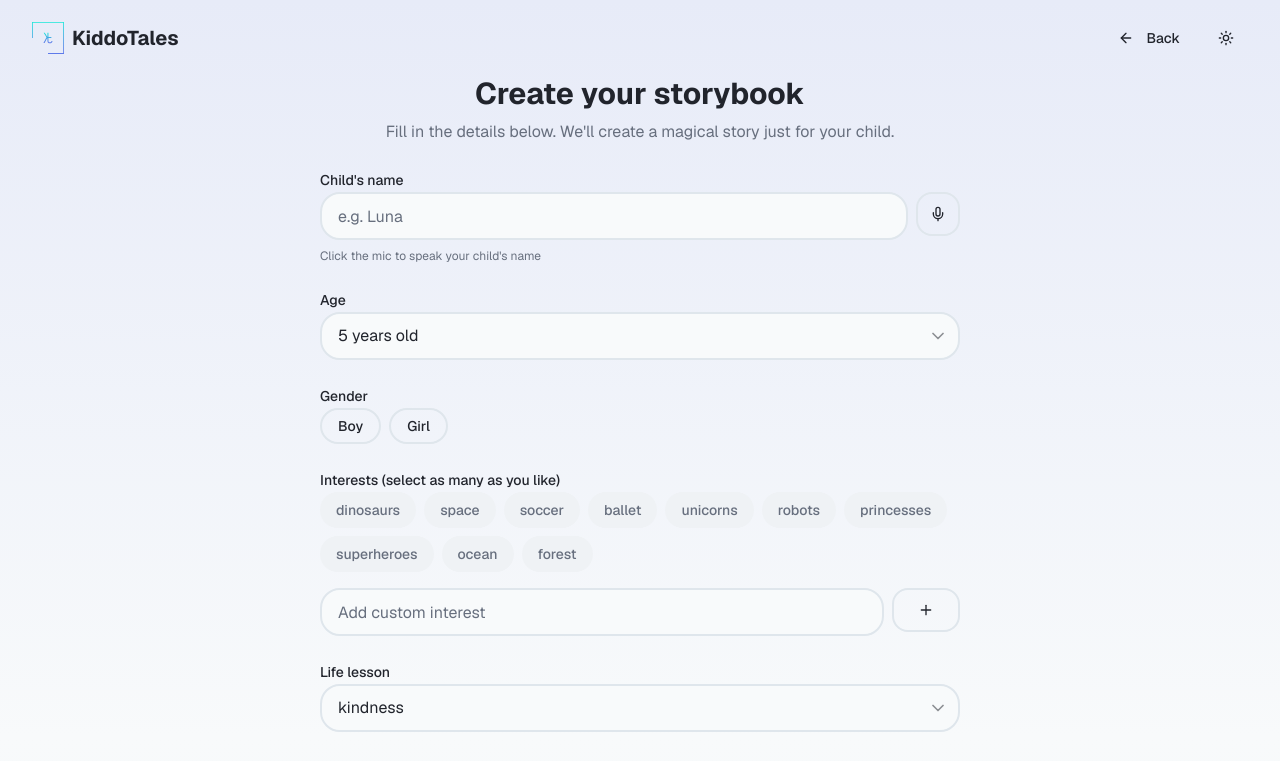
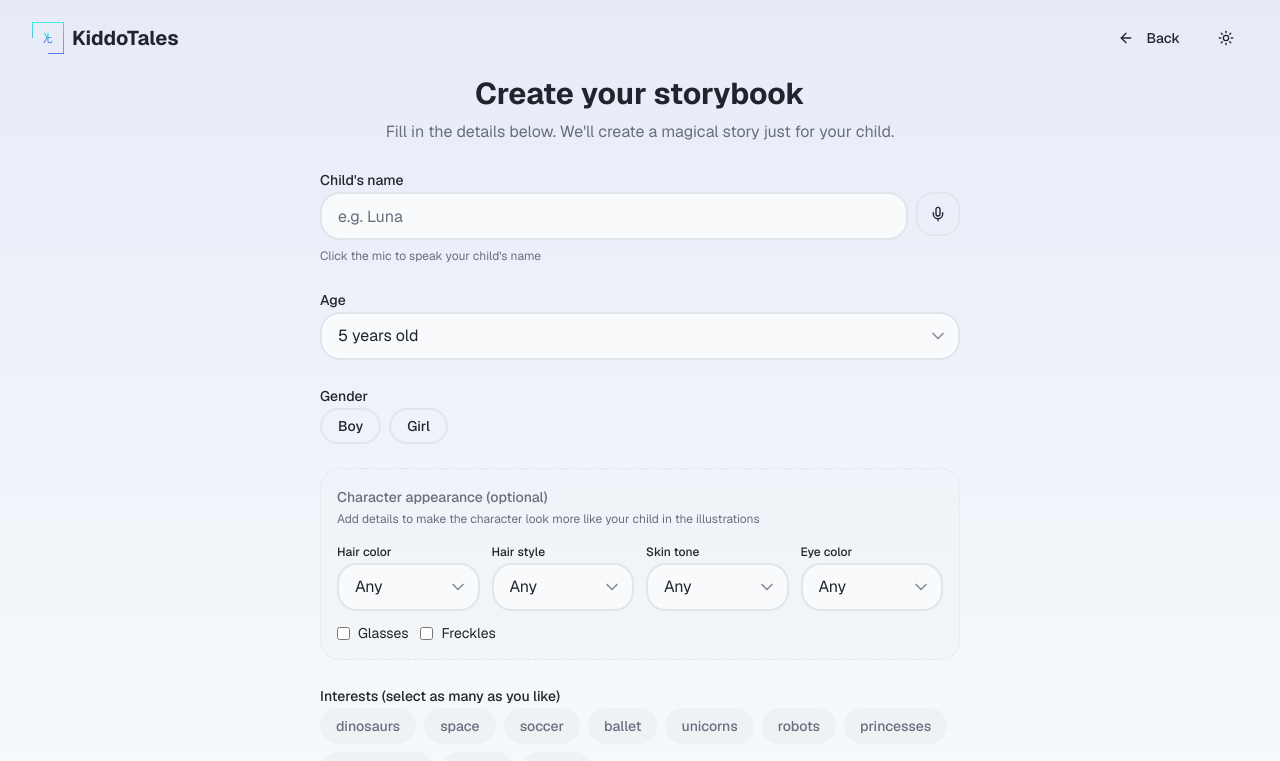
Before and after one commit to chris-712interactive/kiddotales, a Next.js app: page /create in a window 1280 px wide. Shown: the top 761 px of the page. Built offline with nearby package versions, Linux system fonts and the light colour scheme.

Commit message:
added character appearance to the form

```diff
--- a/src/app/api/generate/route.ts
+++ b/src/app/api/generate/route.ts
@@ -5,7 +5,7 @@ import {
   getStoryUserPrompt,
   ART_STYLE_PROMPTS,
 } from "@/lib/constants";
-import type { BookData, BookPage } from "@/types";
+import type { BookData, BookPage, CharacterAppearance } from "@/types";
 import { STORY_SYSTEM_PROMPT } from "@/lib/prompts";
 
 const openai = new OpenAI({
@@ -15,6 +15,37 @@ const openai = new OpenAI({
 const replicate = new Replicate({
   auth: process.env.REPLICATE_API_TOKEN,
 });
+
+/** Builds character description from optional parent-selected appearance. */
+function buildAppearancePrefix(
+  childName: string,
+  age: number,
+  pronouns: string,
+  appearance?: CharacterAppearance
+): string | null {
+  if (!appearance || typeof appearance !== "object") return null;
+  const a = appearance as Record<string, unknown>;
+  const hasAny =
+    a.hairColor || a.hairStyle || a.skinTone || a.eyeColor || a.glasses || a.freckles;
+  if (!hasAny) return null;
+
+  const isGirl = /she\/her|girl/i.test(pronouns || "");
+  const isBoy = /he\/him|boy/i.test(pronouns || "");
+  const genderPhrase = isGirl ? "young girl" : isBoy ? "young boy" : "young child";
+  const parts: string[] = [`A ${age}-year-old ${genderPhrase} named ${childName}`];
+
+  const hair: string[] = [];
+  if (a.hairColor && typeof a.hairColor === "string") hair.push(a.hairColor);
+  if (a.hairStyle && typeof a.hairStyle === "string") hair.push(a.hairStyle);
+  if (hair.length) parts.push(`${hair.join(" ")} hair`);
+
+  if (a.skinTone && typeof a.skinTone === "string") parts.push(`${a.skinTone} skin`);
+  if (a.eyeColor && typeof a.eyeColor === "string") parts.push(`${a.eyeColor} eyes`);
+  if (a.glasses) parts.push("wearing glasses");
+  if (a.freckles) parts.push("freckles");
+
+  return parts.join(", ") + ", children's book illustration style.";
+}
 
 /** Retry OpenAI request with exponential backoff on rate limit (429). Respects retry-after header when present. */
 async function createCompletionWithRetry(
@@ -57,7 +88,8 @@ export async function POST(request: NextRequest) {
       interests,
       lifeLesson,
       artStyle,
-    } = body;
+      appearance,
+    } = body as { appearance?: CharacterAppearance } & typeof body;
 
     if (!childName || !interests?.length) {
       return NextResponse.json(
@@ -88,6 +120,7 @@ export async function POST(request: NextRequest) {
       interests,
       lifeLesson: lifeLesson || "kindness",
       artStyle: artStyle || "whimsical-watercolor",
+      appearance,
     });
 
     const systemPrompt = STORY_SYSTEM_PROMPT
@@ -159,10 +192,18 @@ export async function POST(request: NextRequest) {
     const styleSuffix = ART_STYLE_PROMPTS[artStyle] || ART_STYLE_PROMPTS["whimsical-watercolor"];
 
     // Character consistency: prepend same description to every image prompt
+    // Parent-selected appearance overrides GPT's characterDescription when provided
+    const appearancePrefix = buildAppearancePrefix(
+      childName,
+      age || 5,
+      pronouns || "",
+      appearance
+    );
     const isGirl = /she\/her|girl/i.test(pronouns || "");
     const isBoy = /he\/him|boy/i.test(pronouns || "");
     const genderPhrase = isGirl ? "young girl" : isBoy ? "young boy" : "young child";
     const characterPrefix =
+      appearancePrefix ||
       parsed.characterDescription?.trim() ||
       `A ${age || 5}-year-old ${genderPhrase} named ${childName}, children's book illustration style.`;
 
--- a/src/app/create/page.tsx
+++ b/src/app/create/page.tsx
@@ -28,6 +28,10 @@ import {
   GENDERS,
   INTERESTS,
   LIFE_LESSONS,
+  HAIR_COLORS,
+  HAIR_STYLES,
+  SKIN_TONES,
+  EYE_COLORS,
   type CreateFormData,
 } from "@/types";
 
@@ -70,6 +74,7 @@ const SURPRISE_EXAMPLES: CreateFormData[] = [
     interests: ["unicorns", "ballet", "forest"],
     lifeLesson: "bravery",
     artStyle: "whimsical-watercolor",
+    appearance: {},
   },
   {
     childName: "Max",
@@ -78,6 +83,7 @@ const SURPRISE_EXAMPLES: CreateFormData[] = [
     interests: ["dinosaurs", "space", "robots"],
     lifeLesson: "friendship",
     artStyle: "pixar-3d",
+    appearance: {},
   },
   {
     childName: "River",
@@ -86,6 +92,7 @@ const SURPRISE_EXAMPLES: CreateFormData[] = [
     interests: ["ocean", "superheroes", "princesses"],
     lifeLesson: "kindness",
     artStyle: "vibrant-cartoon",
+    appearance: {},
   },
 ];
 
@@ -102,6 +109,7 @@ export default function CreatePage() {
     interests: [],
     lifeLesson: "kindness",
     artStyle: "whimsical-watercolor",
+    appearance: {},
   });
 
   const [customInterest, setCustomInterest] = useState("");
@@ -352,6 +360,134 @@ export default function CreatePage() {
               </div>
             </div>
 
+            {/* Optional: Character appearance */}
+            <div className="space-y-3 rounded-xl border border-dashed border-muted-foreground/30 bg-muted/30 p-4">
+              <div>
+                <Label className="text-muted-foreground">Character appearance (optional)</Label>
+                <p className="text-xs text-muted-foreground mt-0.5">
+                  Add details to make the character look more like your child in the illustrations
+                </p>
+              </div>
+              <div className="grid grid-cols-2 gap-3 sm:grid-cols-4">
+                <div className="space-y-1">
+                  <Label htmlFor="hairColor" className="text-xs">Hair color</Label>
+                  <Select
+                    id="hairColor"
+                    value={form.appearance?.hairColor ?? ""}
+                    onChange={(e) =>
+                      setForm((prev) => ({
+                        ...prev,
+                        appearance: {
+                          ...prev.appearance,
+                          hairColor: e.target.value || undefined,
+                        },
+                      }))
+                    }
+                  >
+                    {HAIR_COLORS.map((o) => (
+                      <option key={o.value || "any"} value={o.value}>{o.label}</option>
+                    ))}
+                  </Select>
+                </div>
+                <div className="space-y-1">
+                  <Label htmlFor="hairStyle" className="text-xs">Hair style</Label>
+                  <Select
+                    id="hairStyle"
+                    value={form.appearance?.hairStyle ?? ""}
+                    onChange={(e) =>
+                      setForm((prev) => ({
+                        ...prev,
+                        appearance: {
+                          ...prev.appearance,
+                          hairStyle: e.target.value || undefined,
+                        },
+                      }))
+                    }
+                  >
+                    {HAIR_STYLES.map((o) => (
+                      <option key={o.value || "any"} value={o.value}>{o.label}</option>
+                    ))}
+                  </Select>
+                </div>
+                <div className="space-y-1">
+                  <Label htmlFor="skinTone" className="text-xs">Skin tone</Label>
+                  <Select
+                    id="skinTone"
+                    value={form.appearance?.skinTone ?? ""}
+                    onChange={(e) =>
+                      setForm((prev) => ({
+                        ...prev,
+                        appearance: {
+                          ...prev.appearance,
+                          skinTone: e.target.value || undefined,
+                        },
+                      }))
+                    }
+                  >
+                    {SKIN_TONES.map((o) => (
+                      <option key={o.value || "any"} value={o.value}>{o.label}</option>
+                    ))}
+                  </Select>
+                </div>
+                <div className="space-y-1">
+                  <Label htmlFor="eyeColor" className="text-xs">Eye color</Label>
+                  <Select
+                    id="eyeColor"
+                    value={form.appearance?.eyeColor ?? ""}
+                    onChange={(e) =>
+                      setForm((prev) => ({
+                        ...prev,
+                        appearance: {
+                          ...prev.appearance,
+                          eyeColor: e.target.value || undefined,
+                        },
+                      }))
+                    }
+                  >
+                    {EYE_COLORS.map((o) => (
+                      <option key={o.value || "any"} value={o.value}>{o.label}</option>
+                    ))}
+                  </Select>
+                </div>
+              </div>
+              <div className="flex flex-wrap gap-3">
+                <label className="flex cursor-pointer items-center gap-2">
+                  <input
+                    type="checkbox"
+                    checked={form.appearance?.glasses ?? false}
+                    onChange={(e) =>
+                      setForm((prev) => ({
+                        ...prev,
+                        appearance: {
+                          ...prev.appearance,
+                          glasses: e.target.checked || undefined,
+                        },
+                      }))
+                    }
+                    className="rounded border-muted-foreground/50"
+                  />
+                  <span className="text-sm">Glasses</span>
+                </label>
+                <label className="flex cursor-pointer items-center gap-2">
+                  <input
+                    type="checkbox"
+                    checked={form.appearance?.freckles ?? false}
+                    onChange={(e) =>
+                      setForm((prev) => ({
+                        ...prev,
+                        appearance: {
+                          ...prev.appearance,
+                          freckles: e.target.checked || undefined,
+                        },
+                      }))
+                    }
+                    className="rounded border-muted-foreground/50"
+                  />
+                  <span className="text-sm">Freckles</span>
+                </label>
+              </div>
+            </div>
+
             {/* Interests */}
             <div className="space-y-2">
               <Label>Interests (select as many as you like)</Label>
--- a/src/lib/constants.ts
+++ b/src/lib/constants.ts
@@ -37,6 +37,7 @@ export const getStoryUserPrompt = (params: {
   interests: string[];
   lifeLesson: string;
   artStyle: string;
+  appearance?: { hairColor?: string; hairStyle?: string; skinTone?: string; eyeColor?: string; glasses?: boolean; freckles?: boolean };
 }) => {
   const artStyleDescriptions: Record<string, string> = {
     "whimsical-watercolor": "soft watercolor illustrations with dreamy, flowing colors",
@@ -45,6 +46,18 @@ export const getStoryUserPrompt = (params: {
     "vibrant-cartoon": "bright, bold cartoon style with clean lines",
   };
 
+  const appearanceParts: string[] = [];
+  if (params.appearance?.hairColor) appearanceParts.push(`${params.appearance.hairColor} hair`);
+  if (params.appearance?.hairStyle) appearanceParts.push(params.appearance.hairStyle);
+  if (params.appearance?.skinTone) appearanceParts.push(`${params.appearance.skinTone} skin`);
+  if (params.appearance?.eyeColor) appearanceParts.push(`${params.appearance.eyeColor} eyes`);
+  if (params.appearance?.glasses) appearanceParts.push("glasses");
+  if (params.appearance?.freckles) appearanceParts.push("freckles");
+  const appearanceLine =
+    appearanceParts.length > 0
+      ? `\n- Character appearance (use in characterDescription): ${appearanceParts.join(", ")}`
+      : "";
+
   return `Create a personalized bedtime story with these details:
 
 - Child's name: ${params.childName}
@@ -52,7 +65,7 @@ export const getStoryUserPrompt = (params: {
 - Pronouns: ${params.pronouns}
 - Interests: ${params.interests.join(", ")}
 - Life lesson to teach: ${params.lifeLesson}
-- Art style for images: ${artStyleDescriptions[params.artStyle] || params.artStyle}
+- Art style for images: ${artStyleDescriptions[params.artStyle] || params.artStyle}${appearanceLine}
 
 Generate the complete story as JSON. Remember: exactly 8 pages, each with text and a detailed imagePrompt.`;
 };
--- a/src/types/index.ts
+++ b/src/types/index.ts
@@ -22,6 +22,16 @@ export interface BookData {
   coverImageData?: string;
 }
 
+/** Optional physical appearance for character consistency in illustrations */
+export interface CharacterAppearance {
+  hairColor?: string;
+  hairStyle?: string;
+  skinTone?: string;
+  eyeColor?: string;
+  glasses?: boolean;
+  freckles?: boolean;
+}
+
 export interface CreateFormData {
   childName: string;
   age: number;
@@ -29,7 +39,46 @@ export interface CreateFormData {
   interests: string[];
   lifeLesson: string;
   artStyle: string;
+  /** Optional appearance overrides for the main character */
+  appearance?: CharacterAppearance;
 }
+
+export const HAIR_COLORS = [
+  { value: "", label: "Any" },
+  { value: "blonde", label: "Blonde" },
+  { value: "brown", label: "Brown" },
+  { value: "black", label: "Black" },
+  { value: "red", label: "Red" },
+  { value: "auburn", label: "Auburn" },
+] as const;
+
+export const HAIR_STYLES = [
+  { value: "", label: "Any" },
+  { value: "short", label: "Short" },
+  { value: "long", label: "Long" },
+  { value: "curly", label: "Curly" },
+  { value: "straight", label: "Straight" },
+  { value: "pigtails", label: "Pigtails" },
+  { value: "braids", label: "Braids" },
+  { value: "ponytail", label: "Ponytail" },
+] as const;
+
+export const SKIN_TONES = [
+  { value: "", label: "Any" },
+  { value: "light", label: "Light" },
+  { value: "medium", label: "Medium" },
+  { value: "tan", label: "Tan" },
+  { value: "brown", label: "Brown" },
+  { value: "dark", label: "Dark" },
+] as const;
+
+export const EYE_COLORS = [
+  { value: "", label: "Any" },
+  { value: "blue", label: "Blue" },
+  { value: "brown", label: "Brown" },
+  { value: "green", label: "Green" },
+  { value: "hazel", label: "Hazel" },
+] as const;
 
 export const ART_STYLES = [
   "whimsical-watercolor",
```
